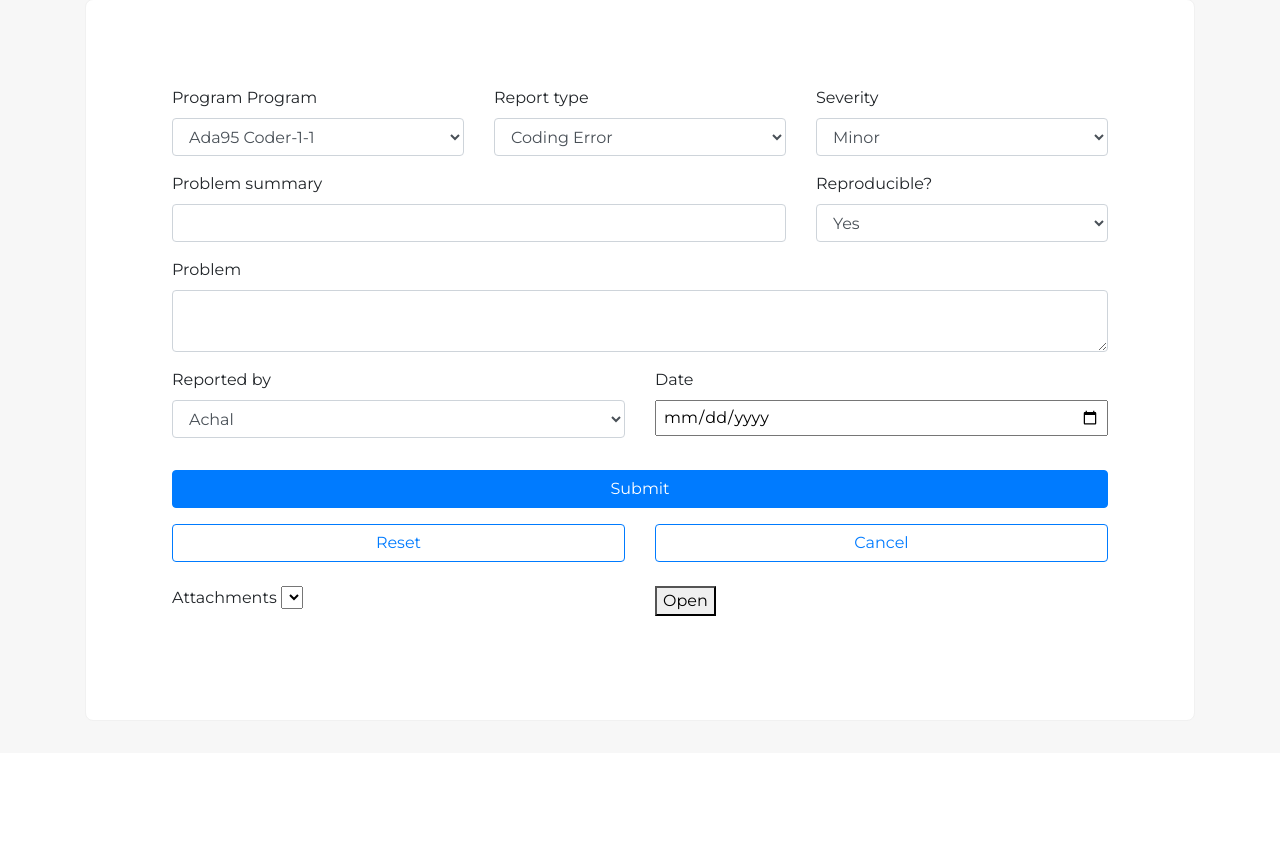
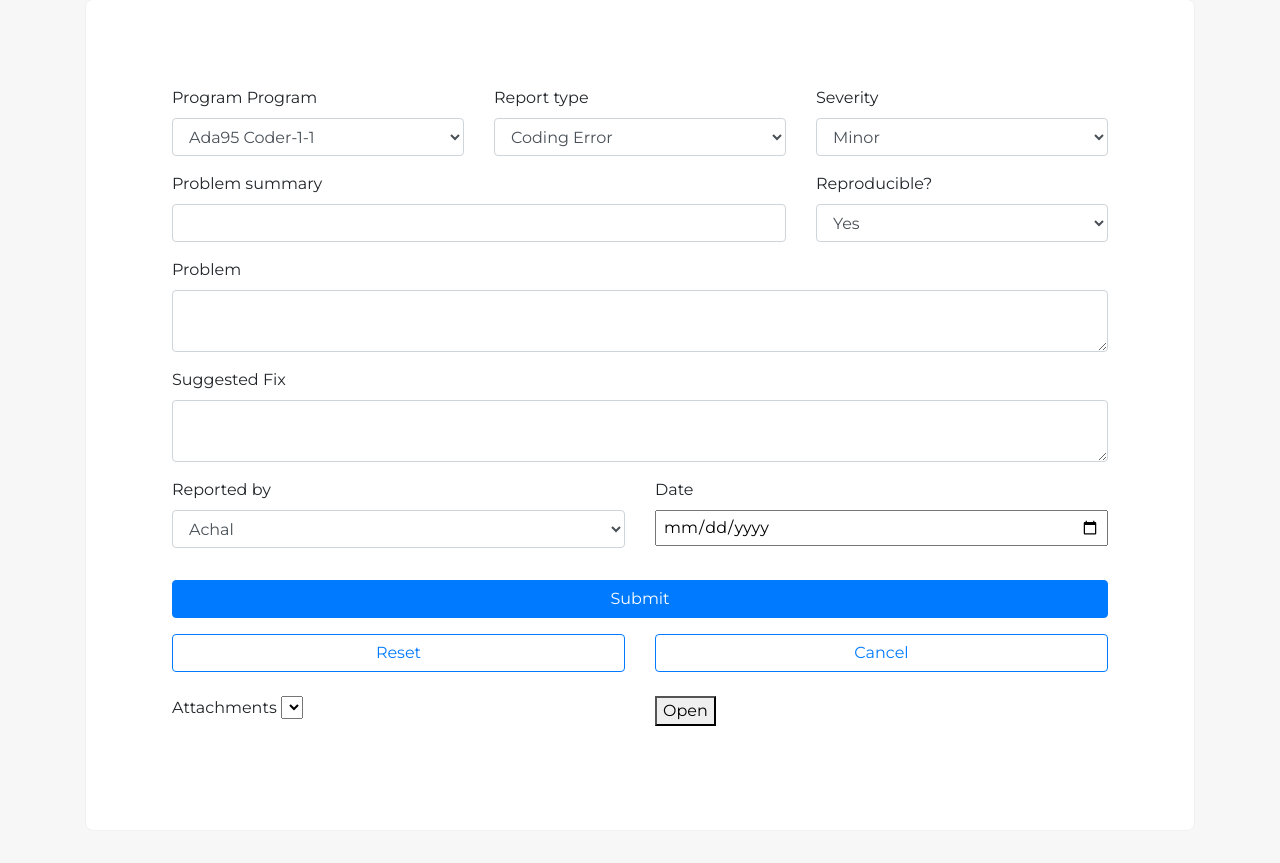
Before and after one commit to achalpatel/bughound-1, a PHP site: page /updatebug.php in a window 1280 px wide. Shown: the part 175-1038 px from the top of the page. Before the commit the page ends 896 px from the top, so only its background shows below. Run offline with PHP 8.4, Linux system fonts and the light colour scheme; a user stored in the database is signed in; data comes from the database, SQL or seed files in the repository; data that the repository does not hold is empty; some libraries are stand-ins or nearby versions.

Commit message:
Fixed empty entries in attachment column

```diff
--- a/bug_new.php
+++ b/bug_new.php
@@ -82,6 +82,7 @@
     if($_POST['summary'] != "")$data = array_push_assoc($data, 'Problem_Summary', $_POST['summary']);
     if($_POST['reproduce'] != "") $data =array_push_assoc($data, 'Reproducable', $_POST['reproduce']);
     if($_POST['problem'] != "") $data =array_push_assoc($data, 'Problem', $_POST['problem']);
+    if($_POST['fix'] != "") $data =array_push_assoc($data, 'Suggested_Fix', $_POST['fix']);
     if($_POST['reported-by'] != "") $data =array_push_assoc($data, 'Reported_By', $_POST['reported-by']);
     if($_POST['reported-date'] != "") $data =array_push_assoc($data, 'Report_Date', $_POST['reported-date']);
     // other fields
@@ -188,6 +189,7 @@
         $bug_id=mysqli_stmt_insert_id($stm);
         $num_files=count($_FILES['file1']['tmp_name']);
         // echo "count= ".$num_files;
+        if($_FILES['file1']['tmp_name'][0]!=""){
             $query_file="";
             for($i=0;$i<$num_files;$i++){
                 $filename=$_FILES['file1']['name'][$i];
@@ -201,6 +203,7 @@
                 echo "Error".$query_file."<br>".mysqli_error($con);
             }
             mysqli_close($con);
+        }
 
     }
 
--- a/updatebug.php
+++ b/updatebug.php
@@ -197,12 +197,20 @@
                     <div class="col-12 col-md-12">
                         <div class="form-group">
                             <label for="problem">Problem</label>
-                            <?php echo"<textarea class='form-control' id='problem' value='".$row['Problem']."' rows='2' name='problem' placeholder='".$row['Problem']."' >".$row['Problem']."</textarea>"?>
+                            <textarea class='form-control' id='problem' value="<?php echo htmlentities($row['Problem']);?>" rows='2' name='problem'><?php echo htmlentities($row['Problem']);?></textarea>
+                            <!-- <?php echo"<textarea class='form-control' id='problem' value='".$row['Problem']."' rows='2' name='problem' placeholder='".$row['Problem']."' >".$row['Problem']."</textarea>"?>  -->
 
                         </div>
                     </div>
                 </div>
-
+                <div class="row">
+                    <div class="col-12 col-md-12">
+                        <div class="form-group">
+                            <label for="fix">Suggested Fix</label>
+                            <textarea class="form-control" id="fix" rows="2" name="fix" value="<?php echo htmlentities($row['Suggested_Fix']);?>"><?php echo htmlentities($row['Suggested_Fix']);?></textarea>
+                        </div>
+                    </div>
+                </div>
 
 
                 <div class="row">
@@ -275,7 +283,8 @@
                         <div class="col-12 col-md-12">
                             <div class="form-group">
                                 <label for="comments">Comments</label>
-                                <?php echo "<textarea class='form-control id='comments' name='comments' value='".$row['Comments']."' rows='2' placeholder='".$row['Comments']."'>".$row['Comments']."</textarea>"?>
+                                <textarea class='form-control' id='comments' value="<?php echo htmlentities($row['Comments']);?>" rows='2' name='comments'><?php echo htmlentities($row['Problem']);?></textarea>
+                                <!-- <?php echo "<textarea class='form-control id='comments' name='comments' value='".$row['Comments']."' rows='2' placeholder='".$row['Comments']."'>".$row['Comments']."</textarea>"?> -->
                             </div>
                         </div>
                     </div>
```
Also changed, not shown: Updatebug1.php (+6 -1 lines), bug.php (+8 -0 lines). Lines whose indentation alone changed are shown as unchanged.
